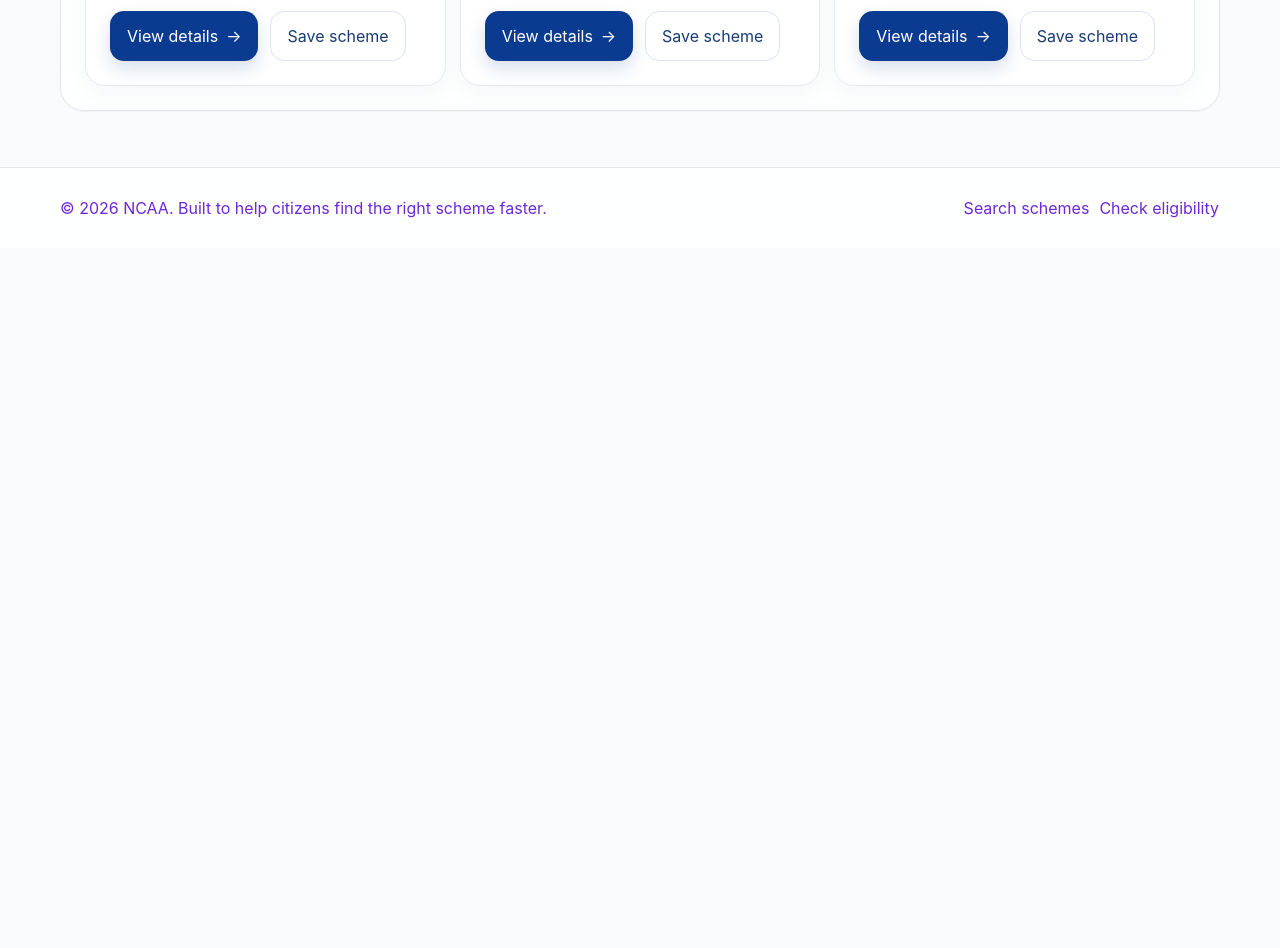
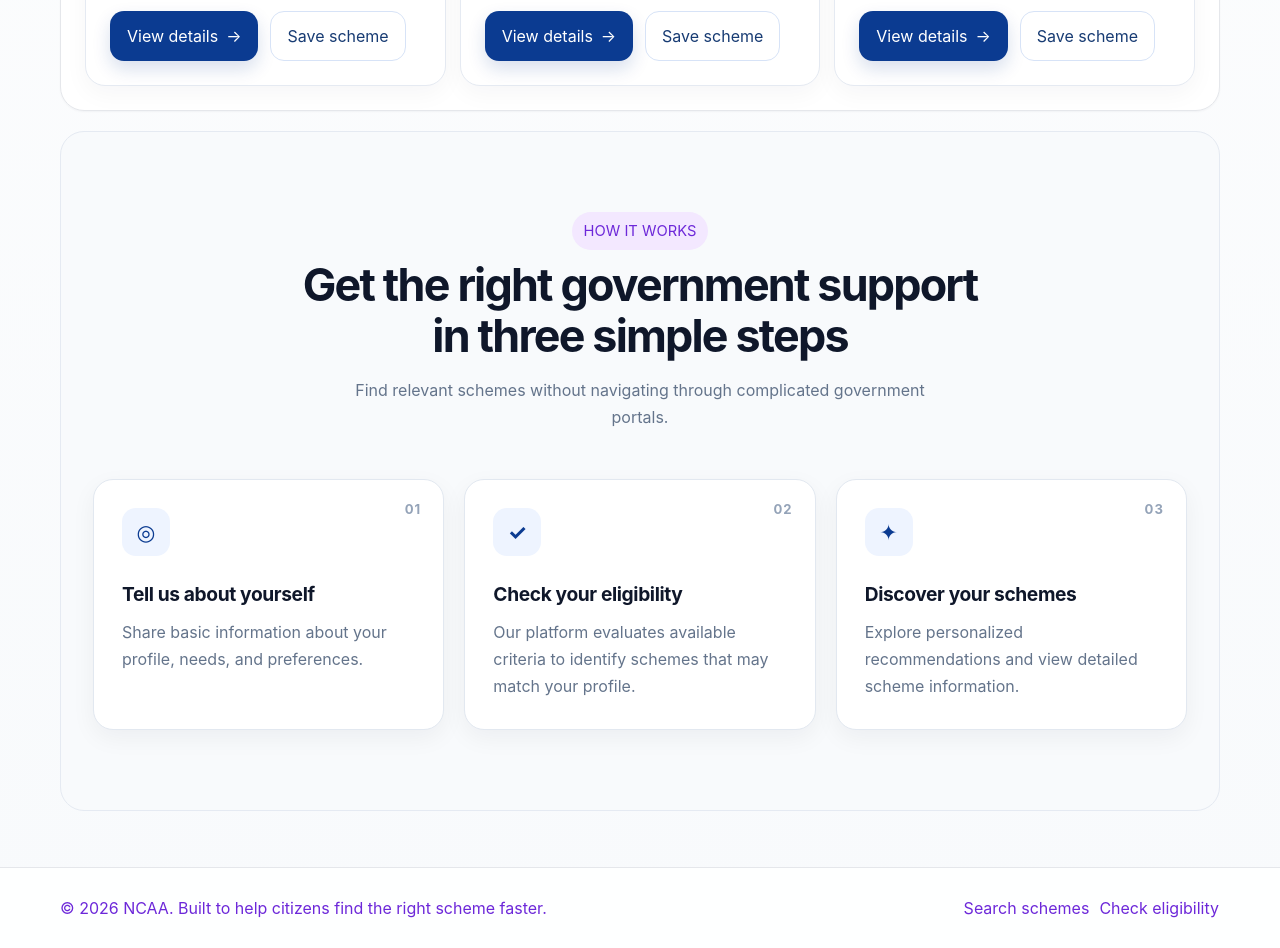
Before and after one commit to KrishnaG3005/NCAA-National-Citizen-Assistant-Agent, a React (Vite) app in the folder client/: page / in a window 1280 px wide. Shown: the part 1560-2508 px from the top of the page. Before the commit the page ends 1808 px from the top, so only its background shows below. Built offline with nearby package versions, Linux system fonts and the light colour scheme.

Commit message:
feat: add how it works section

```diff
--- a/client/src/App.css
+++ b/client/src/App.css
@@ -404,7 +404,114 @@
   color: #7c3aed;
 }
 
+/* ================================
+   How It Works Section
+   ================================ */
+
+.how-it-works {
+  padding: 80px 32px;
+  background: #f8fafc;
+  border: 1px solid #e5eaf2;
+  border-radius: 24px;
+}
+
+.how-it-works-heading {
+  max-width: 700px;
+  margin: 0 auto 48px;
+  text-align: center;
+}
+
+.how-it-works-heading .eyebrow {
+  margin: 0 0 10px;
+}
+
+.how-it-works-heading h2 {
+  margin: 0;
+  color: #0f172a;
+  font-size: clamp(2rem, 3.5vw, 3rem);
+  line-height: 1.15;
+  letter-spacing: -0.04em;
+}
+
+.how-it-works-heading p:last-child {
+  margin: 14px auto 0;
+  max-width: 600px;
+  color: #64748b;
+  line-height: 1.7;
+}
+
+/* Three step cards */
+.steps-grid {
+  display: grid;
+  grid-template-columns: repeat(3, minmax(0, 1fr));
+  gap: 20px;
+}
+
+.step-card {
+  position: relative;
+  padding: 28px;
+  background: #ffffff;
+  border: 1px solid #e2e8f0;
+  border-radius: 20px;
+  box-shadow: 0 8px 24px rgba(15, 23, 42, 0.05);
+  transition:
+    transform 0.2s ease,
+    box-shadow 0.2s ease,
+    border-color 0.2s ease;
+}
+
+.step-card:hover {
+  transform: translateY(-5px);
+  border-color: #cbdaf0;
+  box-shadow: 0 16px 32px rgba(15, 23, 42, 0.08);
+}
+
+/* Step number */
+.step-number {
+  position: absolute;
+  top: 20px;
+  right: 22px;
+  color: #94a3b8;
+  font-size: 0.82rem;
+  font-weight: 700;
+  letter-spacing: 0.08em;
+}
+
+/* Step icon */
+.step-icon {
+  width: 48px;
+  height: 48px;
+  display: grid;
+  place-items: center;
+  margin-bottom: 24px;
+  border-radius: 14px;
+  background: #eef4ff;
+  color: #0b3b91;
+  font-size: 1.35rem;
+  font-weight: 700;
+}
+
+.step-card h3 {
+  margin: 0 0 10px;
+  color: #0f172a;
+  font-size: 1.2rem;
+  letter-spacing: -0.02em;
+}
+
+.step-card p {
+  margin: 0;
+  color: #64748b;
+  line-height: 1.7;
+}
+
 @media (max-width: 960px) {
+  .steps-grid {
+    grid-template-columns: 1fr;
+  }
+
+  .how-it-works {
+    padding: 56px 24px;
+  }
   .hero-grid,
   .two-column-grid,
   .dashboard-grid,
@@ -805,8 +912,6 @@
   left: -18px;
 }
 
-
-
 @media (max-width: 640px) {
   .app-main {
     width: min(100%, calc(100% - 20px));
@@ -847,10 +952,16 @@
   .ai-card {
     padding: 16px;
   }
+
+  .how-it-works {
+    padding: 44px 18px;
+    border-radius: 18px;
+  }
+
+  .step-card {
+    padding: 22px;
+  }
 }
-
-
-
 
 .stats-strip {
   display: grid;
--- a/client/src/pages/Home.jsx
+++ b/client/src/pages/Home.jsx
@@ -161,6 +161,59 @@ function Home() {
           ))}
         </div>
       </section>
+
+      {/* How It Works */}
+      <section className="how-it-works">
+        <div className="how-it-works-heading">
+          <p className="eyebrow">HOW IT WORKS</p>
+          <h2>Get the right government support in three simple steps</h2>
+          <p>
+            Find relevant schemes without navigating through complicated
+            government portals.
+          </p>
+        </div>
+
+        <div className="steps-grid">
+          <div className="step-card">
+            <div className="step-number">01</div>
+
+            <div className="step-icon">◎</div>
+
+            <h3>Tell us about yourself</h3>
+
+            <p>
+              Share basic information about your profile, needs, and
+              preferences.
+            </p>
+          </div>
+
+          <div className="step-card">
+            <div className="step-number">02</div>
+
+            <div className="step-icon">✓</div>
+
+            <h3>Check your eligibility</h3>
+
+            <p>
+              Our platform evaluates available criteria to identify schemes that
+              may match your profile.
+            </p>
+          </div>
+
+          <div className="step-card">
+            <div className="step-number">03</div>
+
+            <div className="step-icon">✦</div>
+
+            <h3>Discover your schemes</h3>
+
+            <p>
+              Explore personalized recommendations and view detailed scheme
+              information.
+            </p>
+          </div>
+        </div>
+      </section>
     </div>
   );
 }
```
